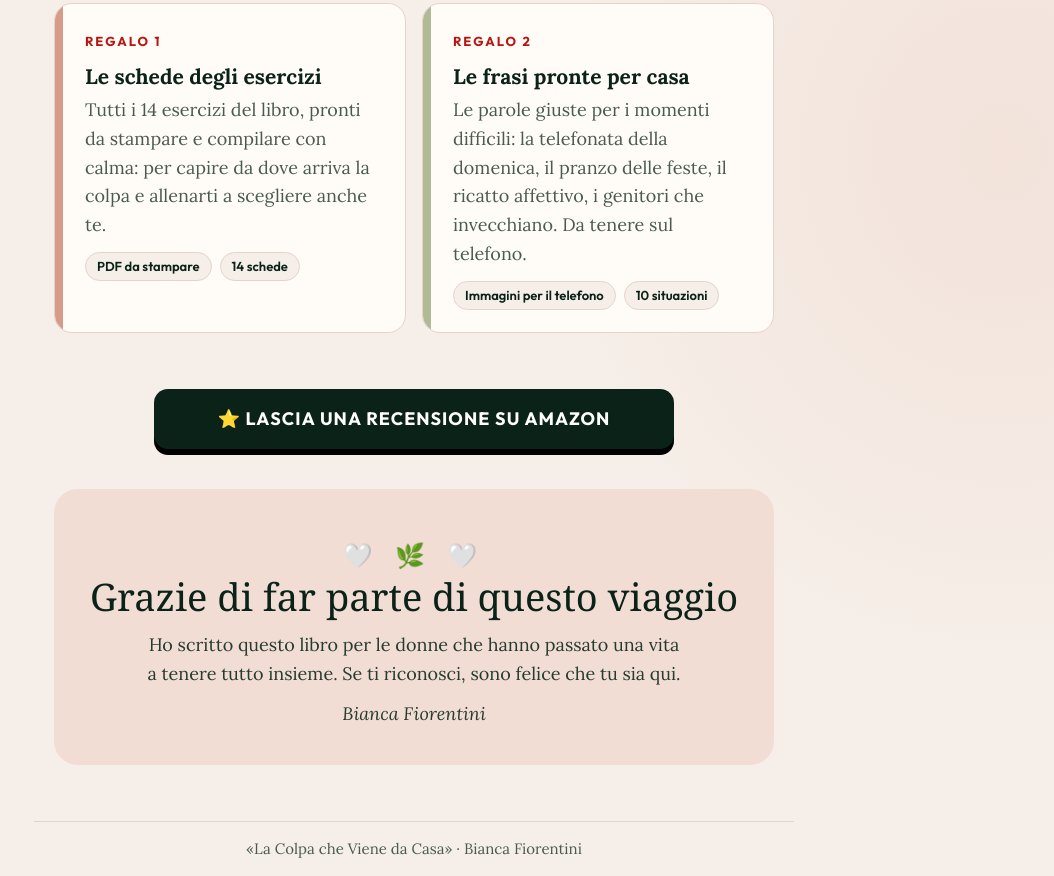
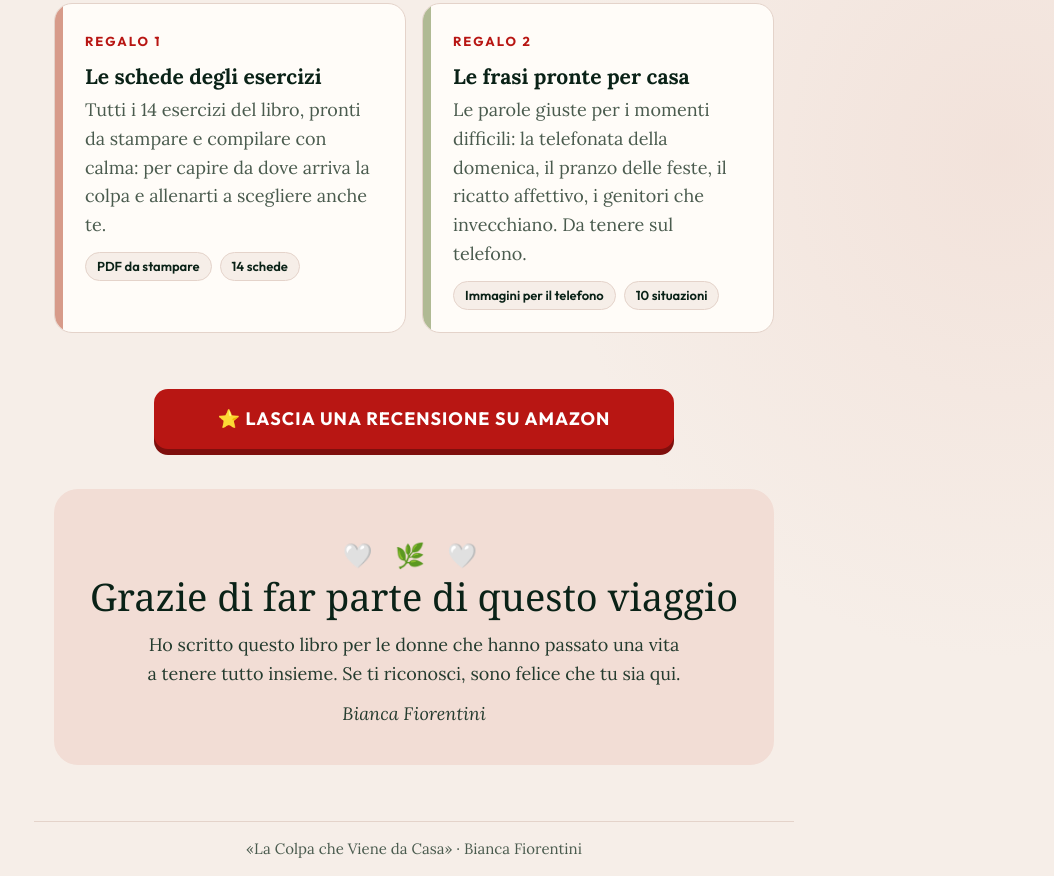
Before and after one commit to DoroteaF/la-colpa-che-viene-da-casa-gratis, a website: page landing/index.html in a window 1280 px wide. Shown: the part 1538-2414 px from the top of the page, without its empty margins (226-1280 px from the left). Drawn offline with Linux system fonts and the light colour scheme; a web font is replaced by a local one.

Commit message:
Update index.html

```diff
--- a/landing/index.html
+++ b/landing/index.html
@@ -201,7 +201,7 @@ details p{margin:0 0 12px}
 </section>
 
 <section id="recensione" class="rev">
-  <a class="btn dark" href="https://www.amazon.it/review/create-review/ref=cm_cr_othr_d_wr_but_top?ie=UTF8&amp;channel=glance-detail&amp;asin=B0HR9JPLN7" target="_blank" rel="noopener">⭐ Lascia una recensione su Amazon</a>
+  <a class="btn red" href="https://www.amazon.it/review/create-review/ref=cm_cr_othr_d_wr_but_top?ie=UTF8&amp;channel=glance-detail&amp;asin=B0HR9JPLN7" target="_blank" rel="noopener">⭐ Lascia una recensione su Amazon</a>
 
 </section>
 
```
